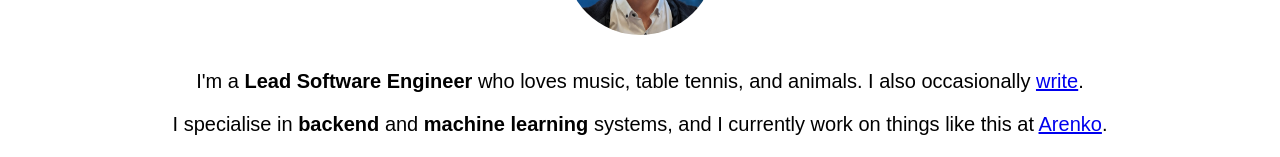
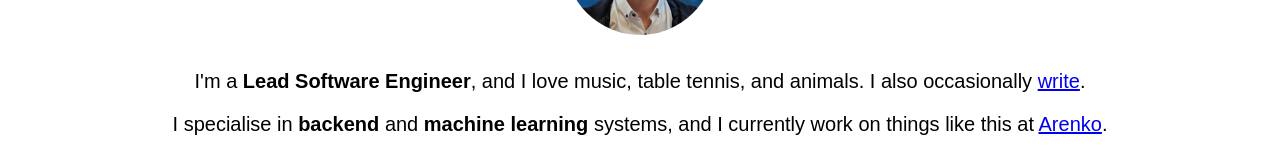
Before and after one commit to petermnhull/petermnhull.github.io, a React (Create React App) app: page /#/ in a window 1280 px wide. Shown: the part 223-380 px from the top of the page. Built offline with nearby package versions, Linux system fonts and the light colour scheme.

Commit message:
more typos

```diff
--- a/src/components/Home.tsx
+++ b/src/components/Home.tsx
@@ -24,7 +24,7 @@ const translations: Record<Language, translation> = {
   [Language.EN]: {
     text1: "I'm a",
     bold1: "Lead Software Engineer",
-    text2: "who loves music, table tennis, and animals. I also occasionally",
+    text2: "and I love music, table tennis, and animals. I also occasionally",
     link1: "write",
     text3: "I specialise in",
     bold2: "backend",
@@ -41,7 +41,7 @@ const translations: Record<Language, translation> = {
     text1: "Je suis",
     bold1: "Lead Développeur",
     text2:
-      "qui aime la musique, le tennis de table, et les animaux. De temps en temps, je tiens un",
+      "j'aime la musique, le tennis de table, et les animaux. De temps en temps, je tiens un",
     link1: "blog",
     text3: "Je me spécialise dans les",
     bold2: "systèmes back-end",
@@ -71,8 +71,8 @@ export default function Home(l: LanguageProps) {
       ></img>
       <div>
         <p>
-          {t.text1} <b>{t.bold1}</b> {t.text2} <Link to="/blog">{t.link1}</Link>
-          .
+          {t.text1} <b>{t.bold1}</b>, {t.text2}{" "}
+          <Link to="/blog">{t.link1}</Link>.
         </p>
         <p>
           {t.text3} <b>{t.bold2}</b> {t.text4} <b>{t.bold3}</b> {t.text5}{" "}
```
